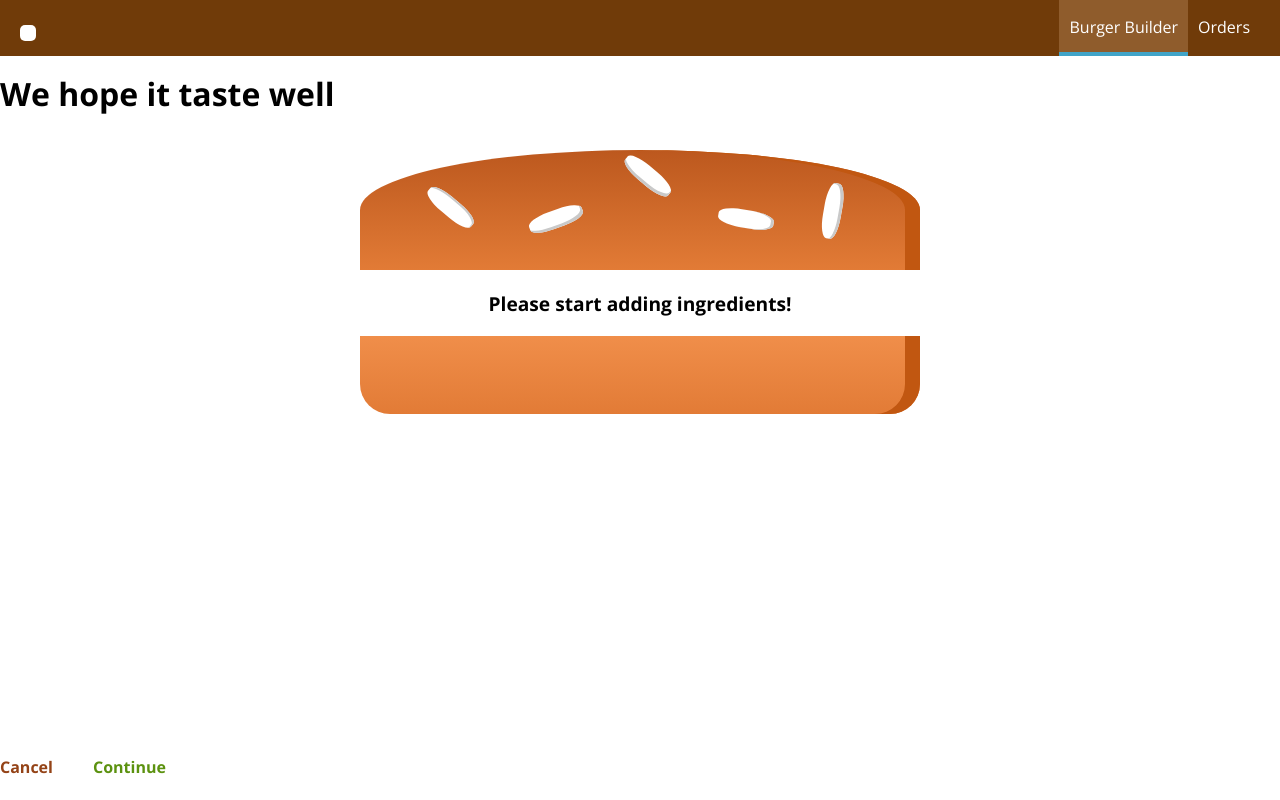
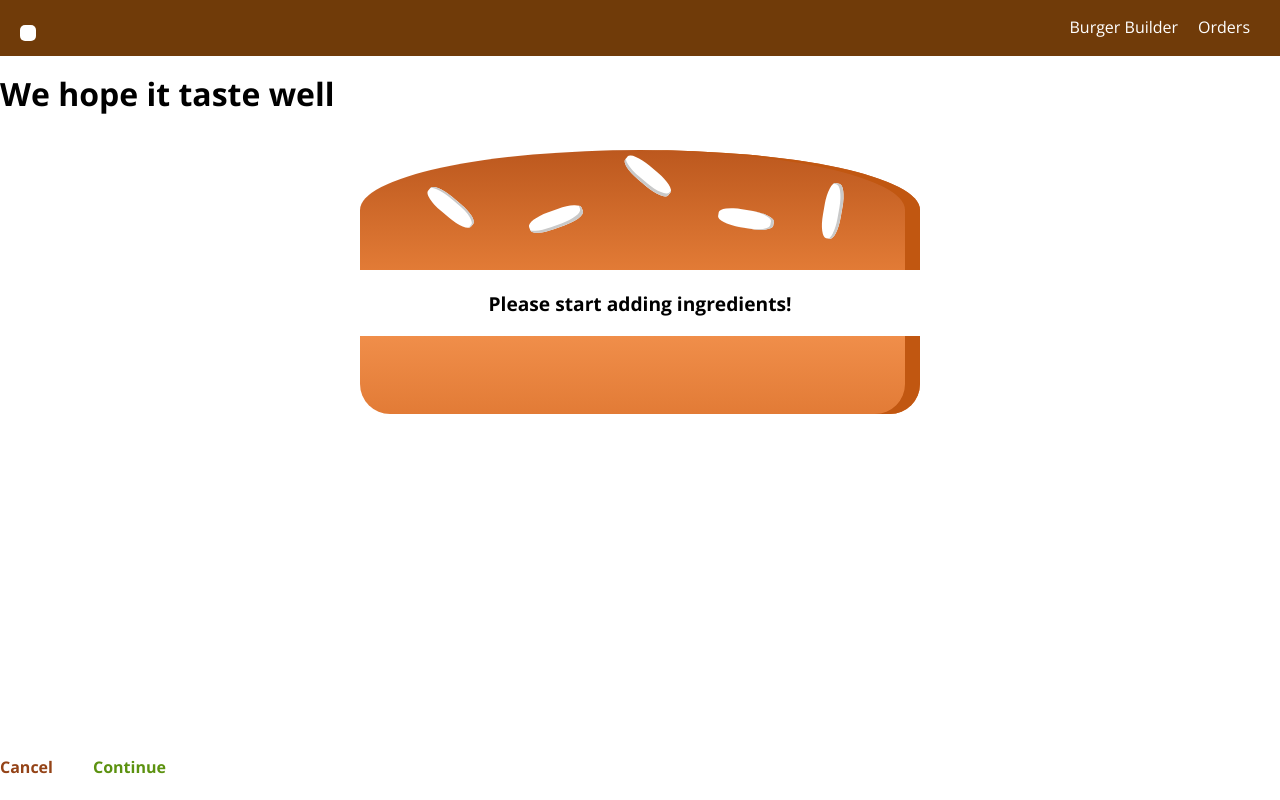
Before and after one commit to ibrahimansar/burger, a React (Create React App) app: page /checkout in a window 1280 px wide. Built offline with nearby package versions, Linux system fonts and the light colour scheme.

Commit message:
Router finished :)

```diff
--- a/src/components/Navigation/NavigationItems/NavigationItems.js
+++ b/src/components/Navigation/NavigationItems/NavigationItems.js
@@ -4,7 +4,7 @@ import NavigationItem from './NavigationItem/NavigationItem';
 
 const navigationItems =() => (
     <ul className={classes.NavigationItems} >
-            <NavigationItem link="/" active>Burger Builder</NavigationItem>
+            <NavigationItem link="/" exact>Burger Builder</NavigationItem>
             <NavigationItem link="/Orders" >Orders</NavigationItem>
     </ul>
 );
```
